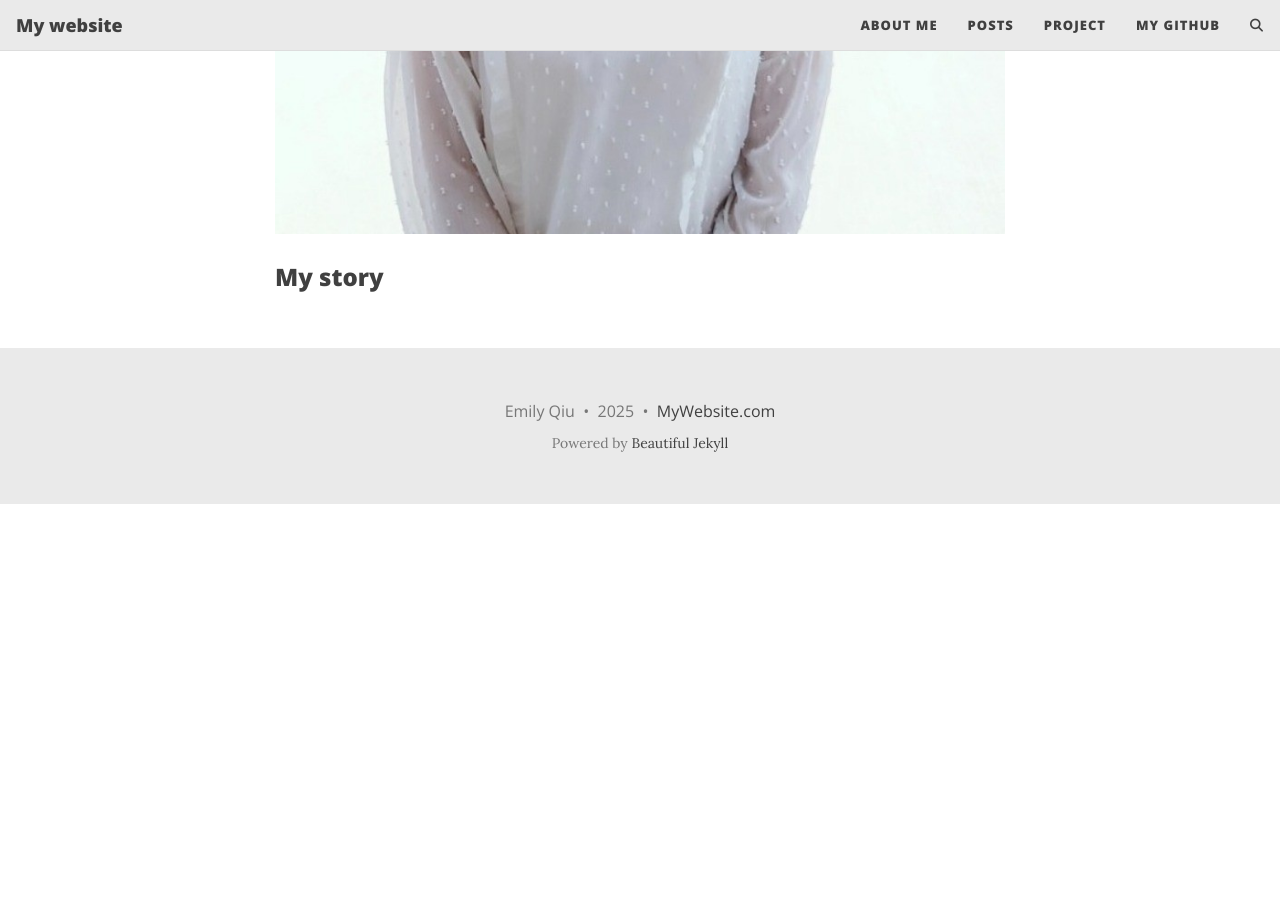
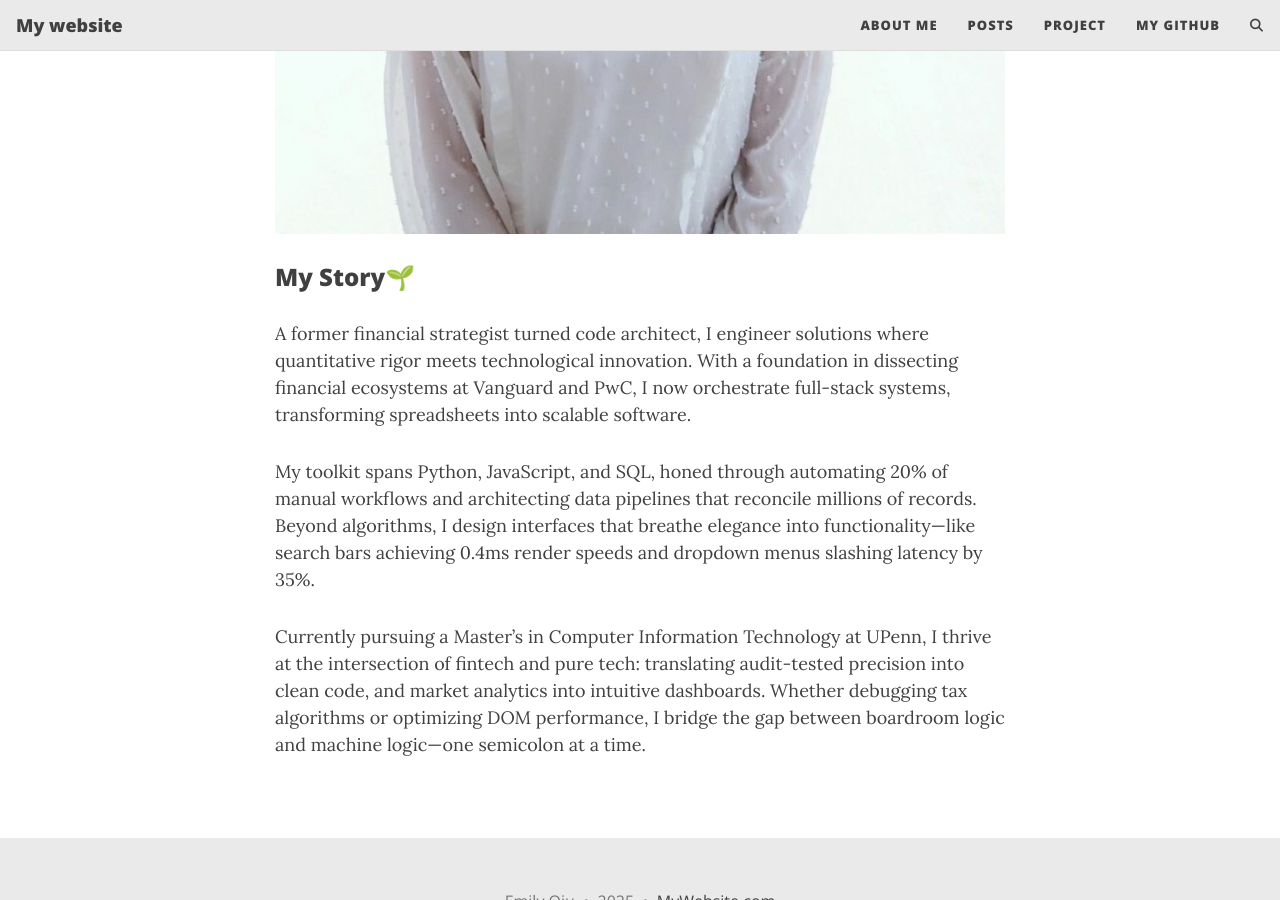
Before and after one commit to yiraqiu/yiraqiu.github.io, a Jekyll site: the page built from aboutme.md, in a window 1280 px wide and 900 px high, scrolled down 1028 px. Built offline with Jekyll 4.4.1, drawn with Linux system fonts in a browser that asks for light colours; comment, search, counter and statistics services are not loaded; before the commit the page ends 1532 px from its top, so only the background shows below that.

Commit message:
aboutme my story

```diff
--- a/aboutme.md
+++ b/aboutme.md
@@ -13,6 +13,10 @@ What else do you need?
 
 ![Person Profile](/assets/img/person_profile.jpeg)
 
-### My story
-<!--
-To be honest, I'm having some trouble remembering right now, so why don't you just watch [my movie](https://en.wikipedia.org/wiki/The_Princess_Bride_%28film%29) and it will answer **all** your questions. -->
+### My Story🌱
+
+A former financial strategist turned code architect, I engineer solutions where quantitative rigor meets technological innovation. With a foundation in dissecting financial ecosystems at Vanguard and PwC, I now orchestrate full-stack systems, transforming spreadsheets into scalable software.
+
+My toolkit spans Python, JavaScript, and SQL, honed through automating 20% of manual workflows and architecting data pipelines that reconcile millions of records. Beyond algorithms, I design interfaces that breathe elegance into functionality—like search bars achieving 0.4ms render speeds and dropdown menus slashing latency by 35%.
+
+Currently pursuing a Master’s in Computer Information Technology at UPenn, I thrive at the intersection of fintech and pure tech: translating audit-tested precision into clean code, and market analytics into intuitive dashboards. Whether debugging tax algorithms or optimizing DOM performance, I bridge the gap between boardroom logic and machine logic—one semicolon at a time.
```
Also changed, not shown: 1 other file.
